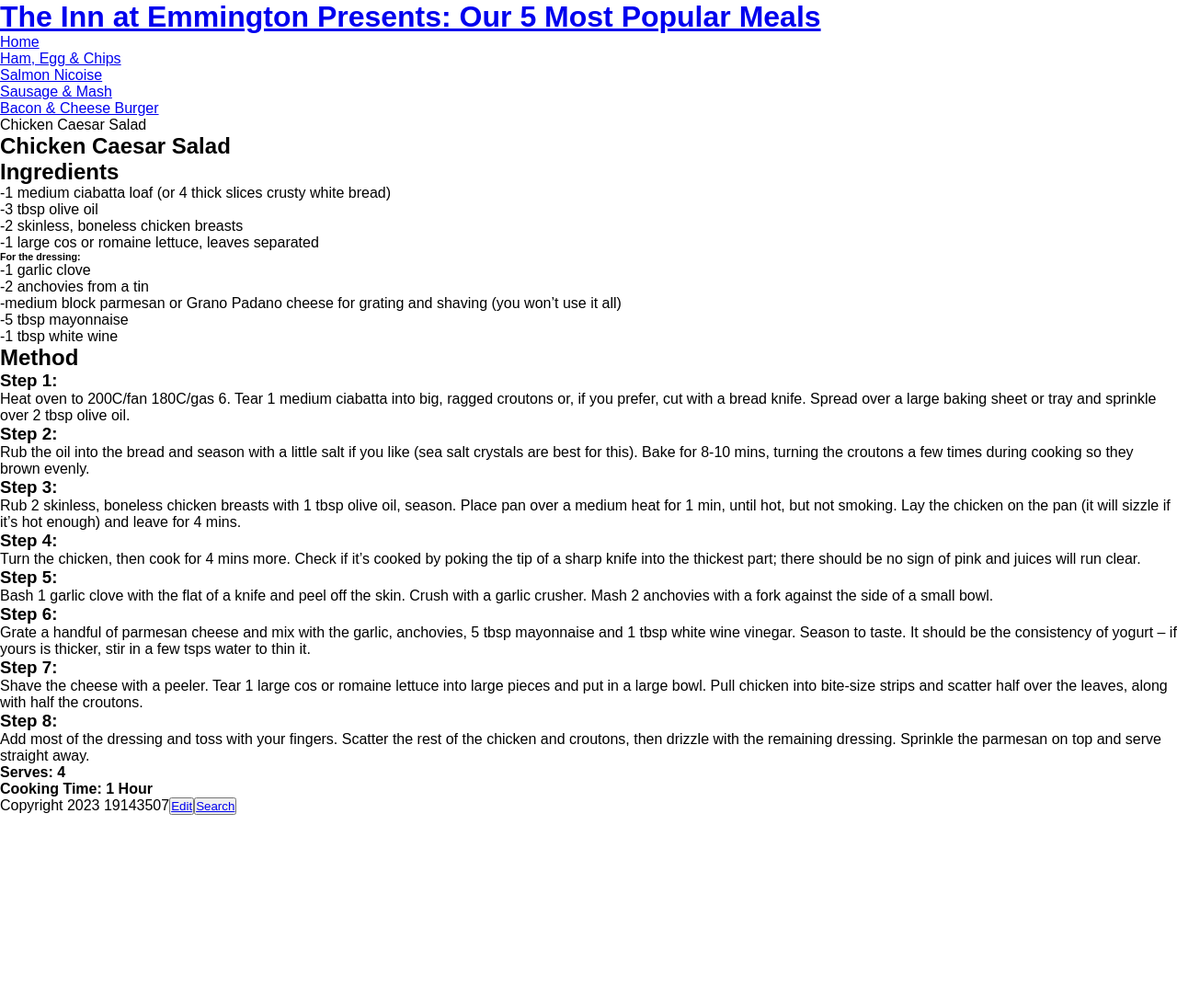
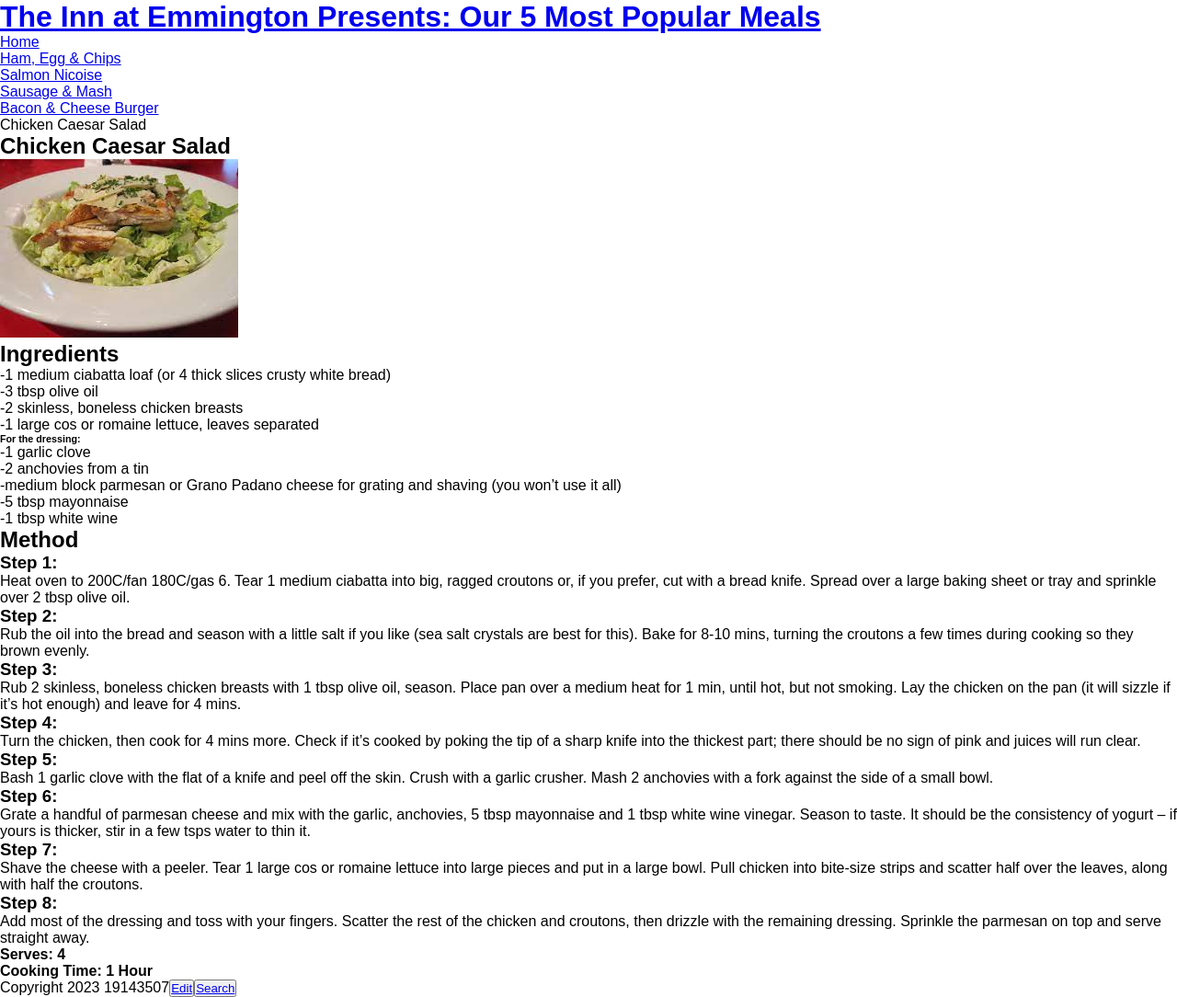
Before and after one commit to 19143507/inn-at-emmington, a Jekyll site: the page built from _recipes/chicken-caesar-salad.md, in a window 1280 px wide. Shown: the whole page at 92% size. Built offline with Jekyll 4.4.1, drawn with Linux system fonts in a browser that asks for light colours; before the commit the page ends 900 px from its top, so only the background shows below that.

Commit message:
Update Recipe “chicken-caesar-salad”

```diff
--- a/_recipes/chicken-caesar-salad.md
+++ b/_recipes/chicken-caesar-salad.md
@@ -4,6 +4,8 @@ date: 2023-01-31T15:32:28.896Z
 order: 5
 layout: recipe
 ---
+![](../uploads/ccs.jpg)
+
 ## Ingredients
 
 \-1 medium ciabatta loaf (or 4 thick slices crusty white bread)
```
Also changed, not shown: uploads/ccs.jpg (added).
